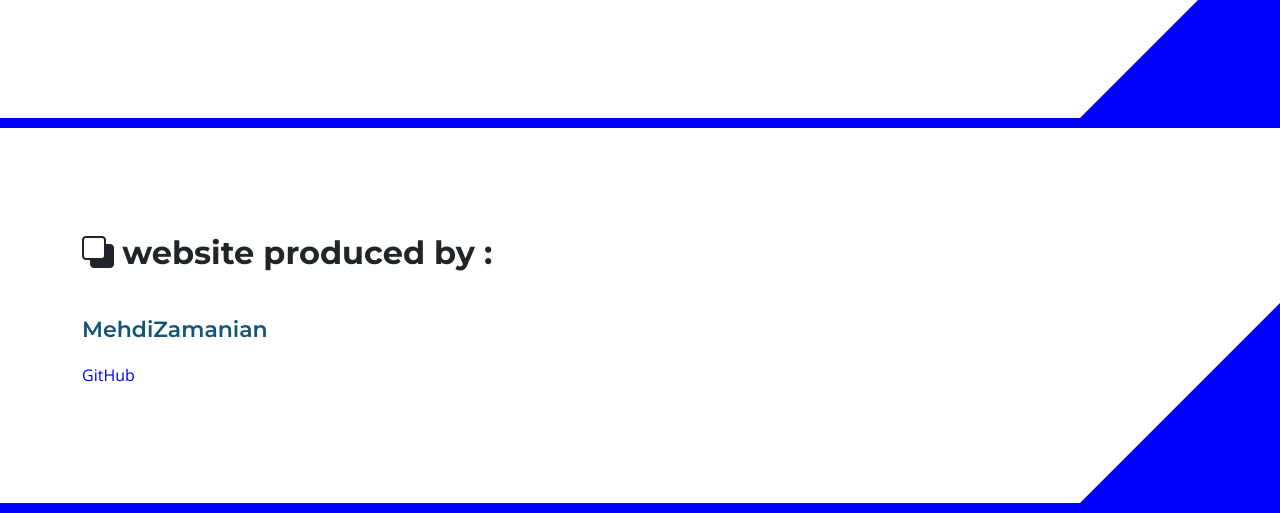
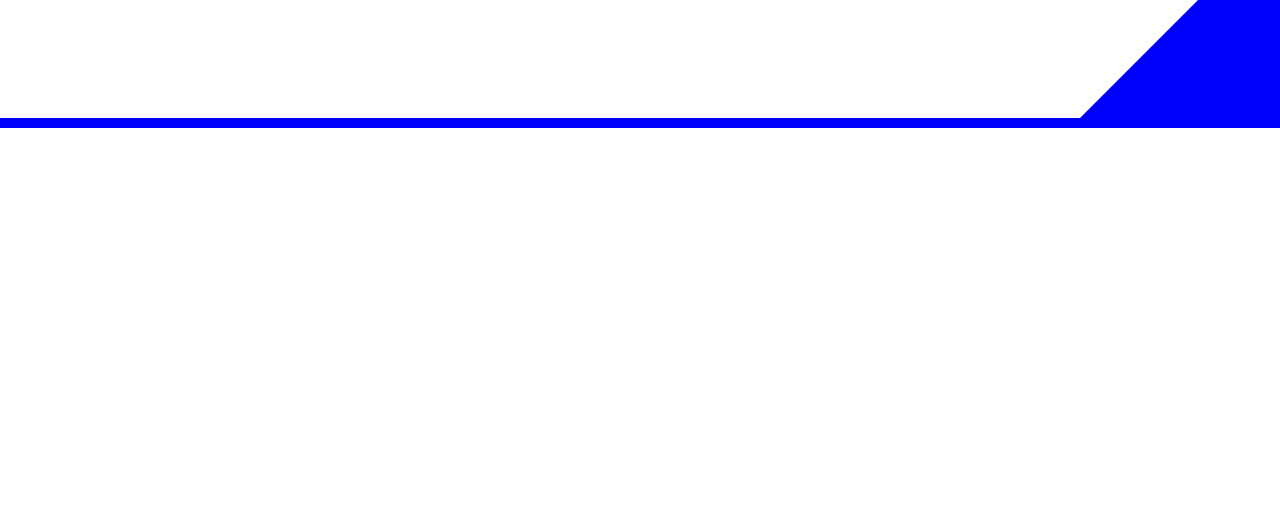
Before and after one commit to Mehdizamanian/dictknow-project, a Django app: page / in a window 1280 px wide. Shown: the part 1537-2050 px from the top of the page. After the commit the page ends 1665 px from the top, so only its background shows below. Run offline with Django 4.2, Linux system fonts and the light colour scheme; some libraries are stand-ins or nearby versions.

Commit message:
index updated

```diff
--- a/dictionary/templates/dictionary/index.html
+++ b/dictionary/templates/dictionary/index.html
@@ -645,82 +645,4 @@
 
 
 
-
-<footer class="site-footer section-padding">
-    <section  id="section_3">
-            <div class="container">
-                <div class="row">
-
-                    <div class="col-lg-12 col-12 mb-4 pb-2">
-                        <a class="navbar-brand mb-2" href="index.html">
-                            <i class="bi-back"></i>
-                            <span>website produced by : </span>
-                        </a>
-                    </div>
-
-                    <div class="col-lg-3 col-md-4 col-6">
-                         <a href="http://zamanianmehdi23blogproject.pythonanywhere.com/#">
-                        <h6 class="site-footer-title mb-3">MehdiZamanian</h6></a>
-
-                        <ul class="site-footer-links">
-                            <li class="site-footer-link-item">
-                                <a href="https://github.com/Mehdizamanian?tab=repositories" class="site-footer-link">GitHub</a>
-                            </li>
-
-<!--                             <li class="site-footer-link-item">
-                                <a href="#" class="site-footer-link">How it works</a>
-                            </li>
-
-                            <li class="site-footer-link-item">
-                                <a href="#" class="site-footer-link">FAQs</a>
-                            </li>
-
-                            <li class="site-footer-link-item">
-                                <a href="#" class="site-footer-link">Contact</a>
-                            </li> -->
-
-                        </ul>
-                    </div>
-
-<!--                     <div class="col-lg-3 col-md-4 col-6 mb-4 mb-lg-0">
-                        <h6 class="site-footer-title mb-3">Information</h6>
-
-                        <p class="text-white d-flex mb-1">
-                            <a href="tel: 305-240-9671" class="site-footer-link">
-                                305-240-9671
-                            </a>
-                        </p>
-
-                        <p class="text-white d-flex">
-                            <a href="mailto:info@company.com" class="site-footer-link">
-                                info@company.com
-                            </a>
-                        </p>
-                    </div> -->
-
-
-
-<!--                     <div class="col-lg-3 col-md-4 col-12 mt-4 mt-lg-0 ms-auto">
-                        <div class="dropdown">
-                            <button class="btn btn-secondary dropdown-toggle" type="button" data-bs-toggle="dropdown" aria-expanded="false">
-                            English</button>
-
-                            <ul class="dropdown-menu">
-                                <li><button class="dropdown-item" type="button">Thai</button></li>
-
-                                <li><button class="dropdown-item" type="button">Myanmar</button></li>
-
-                                <li><button class="dropdown-item" type="button">Arabic</button></li>
-                            </ul>
-                        </div>
-
-                        <p class="copyright-text mt-lg-5 mt-4">Copyright © 2048 Topic Listing Center. All rights reserved.
-                        <br><br>Design: <a rel="nofollow" href="https://templatemo.com" target="_blank">TemplateMo</a></p>
-
-                    </div>
-
-                </div>
-            </div> -->
-            </section>
-        </footer>
         {% endblock %}
```
